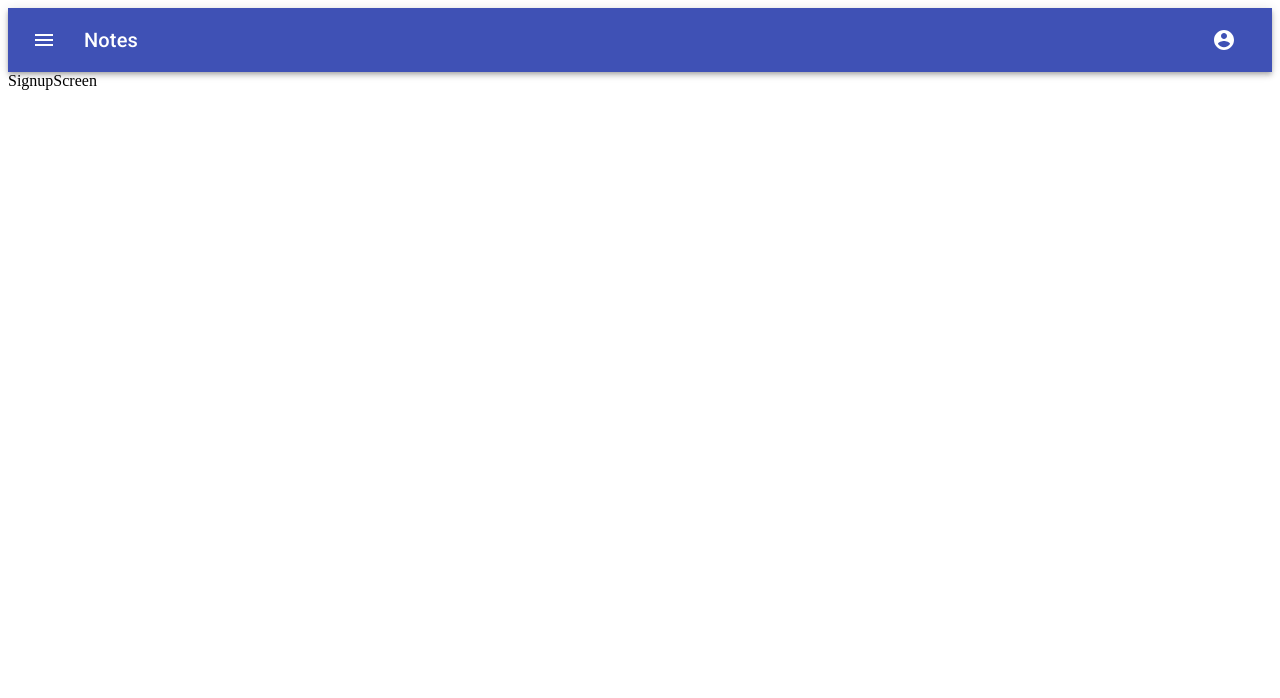
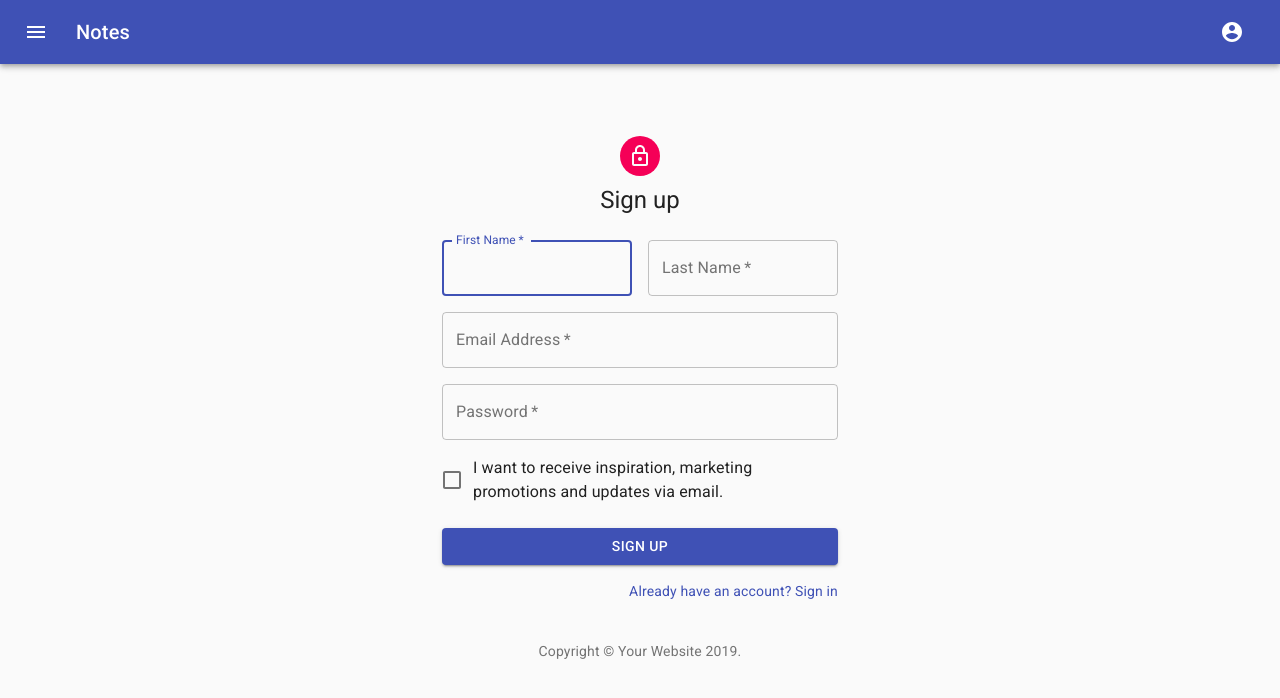
Before and after one commit to weidonglian/notes-app-typescript, a React (Create React App) app in the folder frontend/: page /signup in a window 1280 px wide. Shown: the top 698 px of the page. Built offline with nearby package versions, Linux system fonts and the light colour scheme.

Commit message:
Add login and singup form's links

```diff
--- a/frontend/src/components/Login/Form.tsx
+++ b/frontend/src/components/Login/Form.tsx
@@ -1,10 +1,11 @@
 import React from 'react'
-import { Button, Grid, Link, makeStyles } from '@material-ui/core'
+import { Button, Grid, makeStyles, Link } from '@material-ui/core'
 import { TextField, CheckboxWithLabel } from 'formik-material-ui'
 import { Form, Field, FormikProps, withFormik } from 'formik'
 import * as yup from 'yup'
 import { auth } from '../../services/auth'
 import { History } from 'history'
+import { Link as RouterLink } from 'react-router-dom'
 
 const formValuesSchema = yup.object({
   username: yup
@@ -78,12 +79,12 @@
       </Button>
       <Grid container>
         <Grid item xs>
-          <Link href="#" variant="body2">
+          <Link to="/forgot-password" component={RouterLink} variant='body2'>
             Forgot password?
-        </Link>
+          </Link>
         </Grid>
         <Grid item>
-          <Link href="#" variant="body2">
+          <Link to="/signup" component={RouterLink} variant='body2'>
             {"Don't have an account? Sign Up"}
           </Link>
         </Grid>
--- /dev/null
+++ b/frontend/src/components/Signup/Form.tsx
@@ -0,0 +1,141 @@
+import React from 'react'
+import Avatar from '@material-ui/core/Avatar'
+import Button from '@material-ui/core/Button'
+import Link from '@material-ui/core/Link'
+import CssBaseline from '@material-ui/core/CssBaseline'
+import TextField from '@material-ui/core/TextField'
+import FormControlLabel from '@material-ui/core/FormControlLabel'
+import Checkbox from '@material-ui/core/Checkbox'
+import Grid from '@material-ui/core/Grid'
+import Box from '@material-ui/core/Box'
+import LockOutlinedIcon from '@material-ui/icons/LockOutlined'
+import Typography from '@material-ui/core/Typography'
+import { makeStyles } from '@material-ui/core/styles'
+import Container from '@material-ui/core/Container'
+import { Link as RouterLink} from 'react-router-dom'
+
+function Copyright() {
+  return (
+    <Typography variant="body2" color="textSecondary" align="center">
+      {'Copyright © '}
+      <Link color="inherit" href="https://material-ui.com/">
+        Your Website
+      </Link>{' '}
+      {new Date().getFullYear()}
+      {'.'}
+    </Typography>
+  )
+}
+
+const useStyles = makeStyles(theme => ({
+  paper: {
+    marginTop: theme.spacing(8),
+    display: 'flex',
+    flexDirection: 'column',
+    alignItems: 'center',
+  },
+  avatar: {
+    margin: theme.spacing(1),
+    backgroundColor: theme.palette.secondary.main,
+  },
+  form: {
+    width: '100%', // Fix IE 11 issue.
+    marginTop: theme.spacing(3),
+  },
+  submit: {
+    margin: theme.spacing(3, 0, 2),
+  },
+}))
+
+export const SignupForm = () => {
+  const classes = useStyles()
+
+  return (
+    <Container component="main" maxWidth="xs">
+      <CssBaseline />
+      <div className={classes.paper}>
+        <Avatar className={classes.avatar}>
+          <LockOutlinedIcon />
+        </Avatar>
+        <Typography component="h1" variant="h5">
+          Sign up
+        </Typography>
+        <form className={classes.form} noValidate>
+          <Grid container spacing={2}>
+            <Grid item xs={12} sm={6}>
+              <TextField
+                autoComplete="fname"
+                name="firstName"
+                variant="outlined"
+                required
+                fullWidth
+                id="firstName"
+                label="First Name"
+                autoFocus
+              />
+            </Grid>
+            <Grid item xs={12} sm={6}>
+              <TextField
+                variant="outlined"
+                required
+                fullWidth
+                id="lastName"
+                label="Last Name"
+                name="lastName"
+                autoComplete="lname"
+              />
+            </Grid>
+            <Grid item xs={12}>
+              <TextField
+                variant="outlined"
+                required
+                fullWidth
+                id="email"
+                label="Email Address"
+                name="email"
+                autoComplete="email"
+              />
+            </Grid>
+            <Grid item xs={12}>
+              <TextField
+                variant="outlined"
+                required
+                fullWidth
+                name="password"
+                label="Password"
+                type="password"
+                id="password"
+                autoComplete="current-password"
+              />
+            </Grid>
+            <Grid item xs={12}>
+              <FormControlLabel
+                control={<Checkbox value="allowExtraEmails" color="primary" />}
+                label="I want to receive inspiration, marketing promotions and updates via email."
+              />
+            </Grid>
+          </Grid>
+          <Button
+            type="submit"
+            fullWidth
+            variant="contained"
+            color="primary"
+            className={classes.submit}
+          >
+            Sign Up
+          </Button>
+          <Grid container justify="flex-end">
+            <Grid item>
+              <Link to='/login' component={RouterLink} variant='body2'>
+                Already have an account? Sign in
+              </Link>
+            </Grid>
+          </Grid>
+        </form>
+      </div>
+      <Box mt={5}>
+        <Copyright />
+      </Box>
+    </Container>
+  )
+}
--- a/frontend/src/pages/Login.tsx
+++ b/frontend/src/pages/Login.tsx
@@ -36,7 +36,7 @@
 
 export const LoginPage: React.FC = () => {
 
-  const classes = useStyles();
+  const classes = useStyles()
   const history = useHistory()
   return (
     <Container component="main" maxWidth="xs">
--- a/frontend/src/pages/Signup.tsx
+++ b/frontend/src/pages/Signup.tsx
@@ -1,5 +1,8 @@
 import React from 'react'
+import { SignupForm } from '../components/Signup/Form'
 
 export const SignupPage = () => {
-    return <div>SignupScreen</div>
+    return (
+        <SignupForm />
+    )
 }
```
